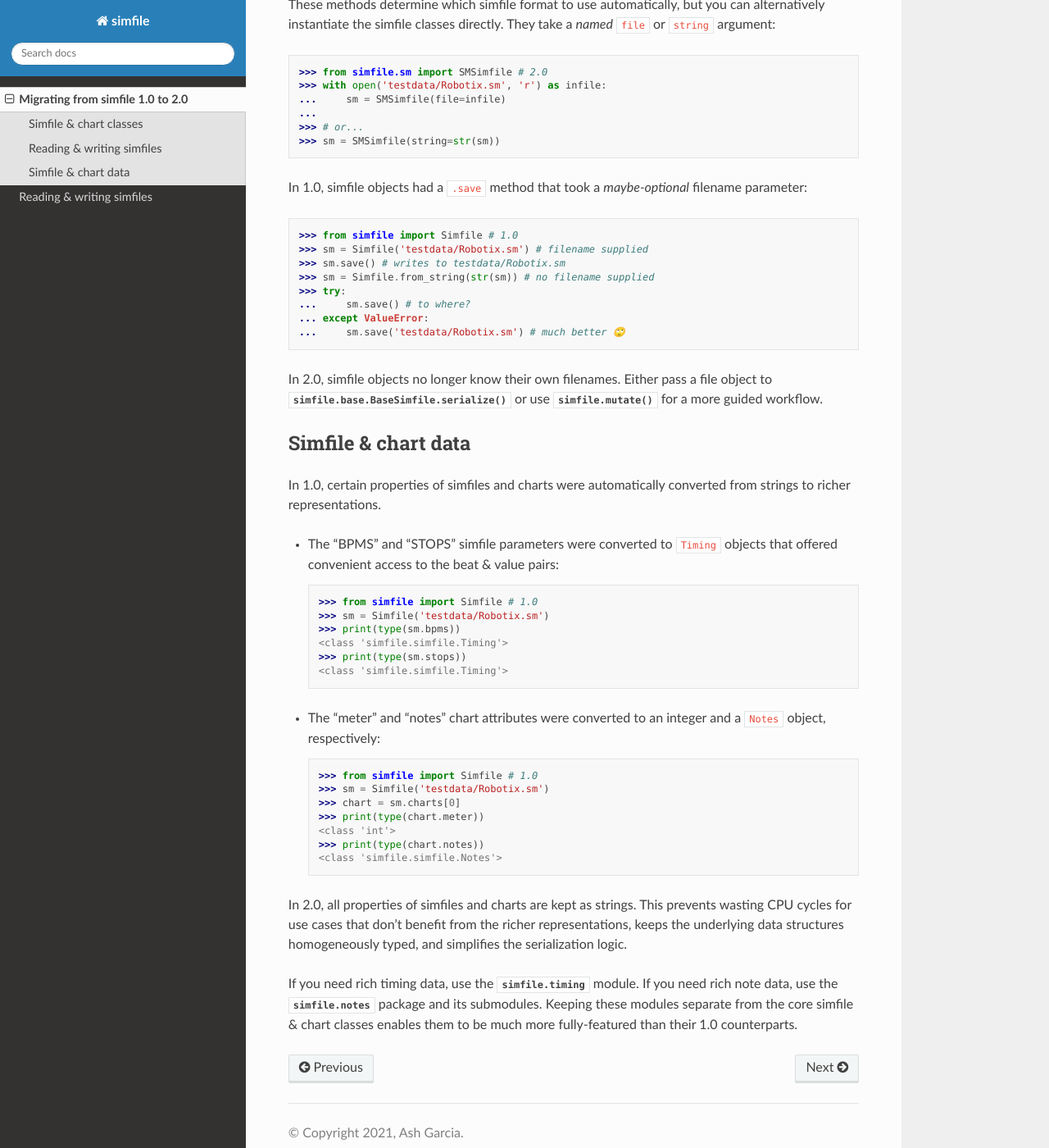
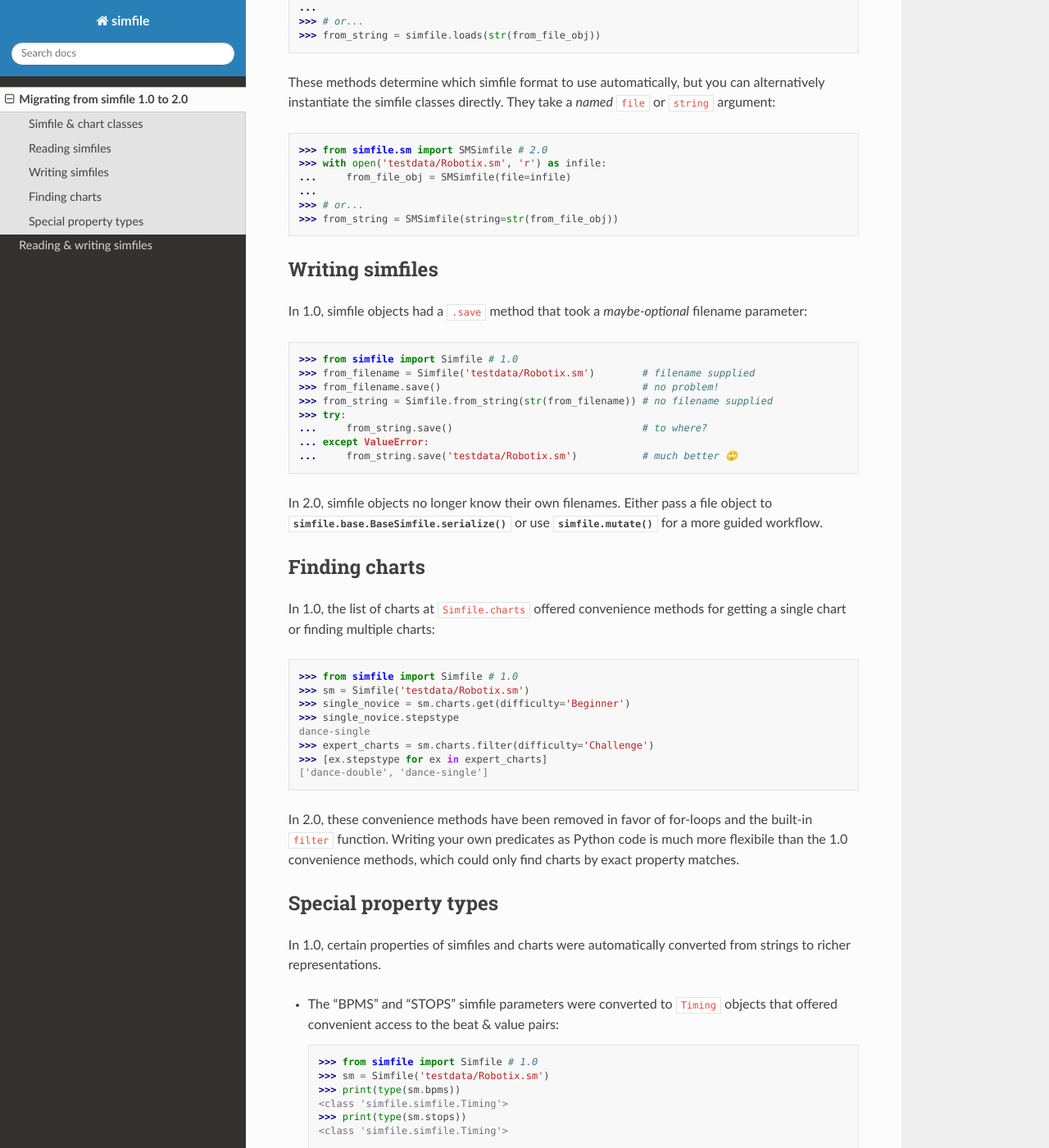
Before and after one commit to garcia/simfile, a Sphinx documentation site: the page built from docs/source/migrating.rst, in a window 1280 px wide and 1400 px high, scrolled down 1088 px. Shown: the whole window at 82% size. Built offline with Sphinx 7.4.7 and the Read the Docs theme 2.0.0, drawn with Linux system fonts in a browser that asks for light colours; some of the changed text lies outside the part shown.

Commit message:
improve migration guide

```diff
--- a/docs/source/migrating.rst
+++ b/docs/source/migrating.rst
@@ -7,9 +7,9 @@
 supported :code:`.sm` files and was primarily developed for Python 2, with
 support for Python 3 on a separate branch.
 
-Version 2.0 is a near-complete rewrite of the library, with :code:`.ssc`
-support as the flagship feature. Aside from this and other features, the design
-of the software has changed significantly to bring :code:`simfile` in line with
+Version 2.0 is a near-complete rewrite of the library exclusively for Python 3,
+with :code:`.ssc` support as the flagship feature. Aside from new features, the
+design of the library has changed significantly to bring it in line with
 similar modern Python libraries.
 
 Simfile & chart classes
@@ -18,25 +18,31 @@
 In 1.0, the simfile & chart classes were :code:`simfile.Simfile` and
 :code:`simfile.Chart`.
 
-In 2.0, the simfile & chart classes are split by simfile type: for :code:`.sm`
-files, the classes are :class:`simfile.sm.SMSimfile` and
-:class:`simfile.sm.SMChart`, and for :code:`.ssc` files, the classes are
-:class:`simfile.ssc.SSCSimfile` and :class:`simfile.ssc.SSCChart`.
+In 2.0, the simfile & chart classes are split by simfile type:
 
-Reading & writing simfiles
---------------------------
+*   For SM files, the classes are :class:`simfile.sm.SMSimfile` and
+    :class:`simfile.sm.SMChart`.
+*   For SSC files, the classes are :class:`simfile.ssc.SSCSimfile` and
+    :class:`simfile.ssc.SSCChart`.
+
+Additionally, the union types :data:`simfile.types.Simfile` and
+:data:`simfile.types.Chart` are used to annotate parameters & return types
+where either implementation is acceptable.
+
+Reading simfiles
+----------------
 
 In 1.0, the :code:`Simfile` constructor accepted a filename or file object, and
 a :code:`.from_string` class method handled loading from string data:
 
     >>> from simfile import Simfile # 1.0
-    >>> sm = Simfile('testdata/Robotix.sm')
+    >>> from_filename = Simfile('testdata/Robotix.sm')
     >>> # or...
     >>> with open('testdata/Robotix.sm', 'r') as infile:
-    ...     sm = Simfile(infile)
+    ...     from_file_obj = Simfile(infile)
     ...
     >>> # or...
-    >>> sm = Simfile.from_string(str(sm))
+    >>> from_string = Simfile.from_string(str(from_file_obj))
 
 In 2.0, each of these options has a corresponding function in the top-level
 :mod:`simfile` module:
@@ -44,13 +50,13 @@
 .. doctest::
 
     >>> import simfile # 2.0
-    >>> sm = simfile.open('testdata/Robotix.sm')
+    >>> from_filename = simfile.open('testdata/Robotix.sm')
     >>> # or...
     >>> with open('testdata/Robotix.sm', 'r') as infile:
-    ...     sm = simfile.load(infile)
+    ...     from_file_obj = simfile.load(infile)
     ...
     >>> # or...
-    >>> sm = simfile.loads(str(sm))
+    >>> from_string = simfile.loads(str(from_file_obj))
 
 These methods determine which simfile format to use automatically, but you can
 alternatively instantiate the simfile classes directly. They take a *named*
@@ -60,29 +66,52 @@
 
     >>> from simfile.sm import SMSimfile # 2.0
     >>> with open('testdata/Robotix.sm', 'r') as infile:
-    ...     sm = SMSimfile(file=infile)
+    ...     from_file_obj = SMSimfile(file=infile)
     ...
     >>> # or...
-    >>> sm = SMSimfile(string=str(sm))
+    >>> from_string = SMSimfile(string=str(from_file_obj))
+
+Writing simfiles
+----------------
 
 In 1.0, simfile objects had a :code:`.save` method that took a *maybe-optional*
 filename parameter:
 
     >>> from simfile import Simfile # 1.0
-    >>> sm = Simfile('testdata/Robotix.sm') # filename supplied
-    >>> sm.save() # writes to testdata/Robotix.sm
-    >>> sm = Simfile.from_string(str(sm)) # no filename supplied
+    >>> from_filename = Simfile('testdata/Robotix.sm')        # filename supplied
+    >>> from_filename.save()                                  # no problem!
+    >>> from_string = Simfile.from_string(str(from_filename)) # no filename supplied
     >>> try:
-    ...     sm.save() # to where?
+    ...     from_string.save()                                # to where?
     ... except ValueError:
-    ...     sm.save('testdata/Robotix.sm') # much better 🙄
+    ...     from_string.save('testdata/Robotix.sm')           # much better 🙄
 
 In 2.0, simfile objects no longer know their own filenames. Either pass a file
 object to :meth:`simfile.base.BaseSimfile.serialize` or use
 :func:`simfile.mutate` for a more guided workflow.
 
-Simfile & chart data
---------------------
+Finding charts
+--------------
+
+In 1.0, the list of charts at :code:`Simfile.charts` offered convenience
+methods for getting a single chart or finding multiple charts:
+
+    >>> from simfile import Simfile # 1.0
+    >>> sm = Simfile('testdata/Robotix.sm')
+    >>> single_novice = sm.charts.get(difficulty='Beginner')
+    >>> single_novice.stepstype
+    dance-single
+    >>> expert_charts = sm.charts.filter(difficulty='Challenge')
+    >>> [ex.stepstype for ex in expert_charts]
+    ['dance-double', 'dance-single']
+
+In 2.0, these convenience methods have been removed in favor of for-loops and
+the built-in :code:`filter` function. Writing your own predicates as Python
+code is much more flexibile than the 1.0 convenience methods, which could only
+find charts by exact property matches.
+
+Special property types
+----------------------
 
 In 1.0, certain properties of simfiles and charts were automatically converted
 from strings to richer representations.
@@ -113,7 +142,30 @@
 representations, keeps the underlying data structures homogeneously typed, and
 simplifies the serialization logic.
 
-If you need rich timing data, use the :mod:`simfile.timing` module. If you need
-rich note data, use the :mod:`simfile.notes` package and its submodules.
+If you need rich timing data, use the :mod:`simfile.timing` module:
+
+    >>> import simfile # 2.0
+    >>> from simfile.timing import TimingData
+    >>> robotix = simfile.open('testdata/Robotix.sm')
+    >>> timing_data = TimingData.from_simfile(robotix)
+    >>> print(timing_data.bpms[0])
+    BeatEvent(beat=<Beat 0>, value=Decimal('150.000'))
+
+If you need rich note data, use the :mod:`simfile.notes` package and its
+submodules:
+
+    >>> import simfile # 2.0
+    >>> from simfile.notes import note_iterator
+    >>> from simfile.timing import Beat
+    >>> robotix = simfile.open('testdata/Robotix.sm')
+    >>> for note in note_iterator(robotix.charts[0]):
+    ...     if note.beat > Beat(18): break
+    ...     print(note)
+    ...
+    Note(beat=<Beat 16.250>, column=3, note_type=<NoteType.TAP: '1'>)
+    Note(beat=<Beat 16.500>, column=2, note_type=<NoteType.TAP: '1'>)
+    Note(beat=<Beat 17.250>, column=2, note_type=<NoteType.TAP: '1'>)
+    Note(beat=<Beat 17.500>, column=3, note_type=<NoteType.TAP: '1'>)
+
 Keeping these modules separate from the core simfile & chart classes enables
 them to be much more fully-featured than their 1.0 counterparts.
```
